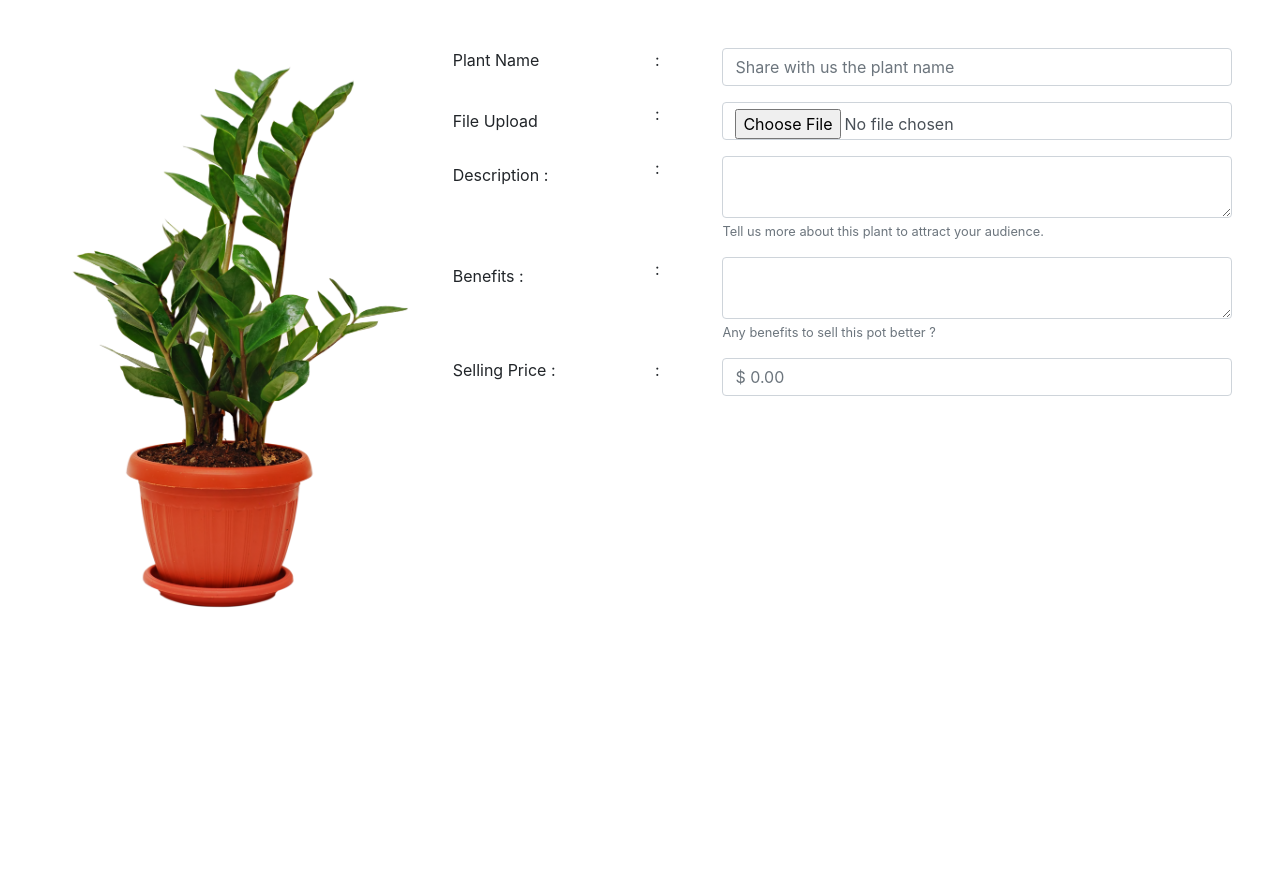
After one commit to tattoochan/pick_a_plant, a Flask app: page /new_plant in a window 1280 px wide. The commit adds this page. Run offline with Flask 2, Linux system fonts and the light colour scheme; some libraries are stand-ins or nearby versions.

Commit message:
complete new entry form

```diff
--- a/app.py
+++ b/app.py
@@ -14,11 +14,15 @@ conn = pymongo.MongoClient(MONGO_URI)
 # set 'data' to be the name to represent the database link
 data = conn[DATABASE_NAME][COLLECTION_NAME]
 
-
-@app.route('/') # map the root route to the index function
+''' map the root route to the index function '''
+@app.route('/')
 def index():
     result = data.find({})
     return render_template ("index.html" , data = result)
+
+@app.route('/new_plant')
+def new_plant():
+    return render_template ("new_plant.html")
 
 
 # "magic code" -- boilerplate
--- a/static/css/style.css
+++ b/static/css/style.css
@@ -1,3 +1,3 @@
 body {
-    background-color: red;
+
 }
--- a/templates/index.html
+++ b/templates/index.html
@@ -1,8 +1,12 @@
 {% extends 'base.html' %}
 {% block page_title %}Hello, world!{% endblock %}
 {% block content %}
+<main>
     <h1>Hello, Extended world!</h1>
+    <a class="nav-link" href="{{ url_for('new_plant') }}">Submit a recipe</a>
+
     {% for d in data %}
         {{ d.plant_name }}
     {% endfor %}
+</main>
 {% endblock %}
--- /dev/null
+++ b/templates/new_plant.html
@@ -0,0 +1,68 @@
+{% extends 'base.html' %}
+{% block page_title %}Hello, world!{% endblock %}
+{% block content %}
+<section class='container-fluid p-5'>
+    <div class="row">
+        <div class="col-4" style="height:100vh; width:100%;">
+            <img src="static/images/money_plant.png" style="height : auto; width:100%;"/>
+
+
+        </div>
+        <div class="col-8">
+            <form method='POST' enctype='multipart/form-data'>
+
+                <!--New plant name-->
+                <div class="form-group row">
+                    <label for="plant_name" class="col-sm-3 ">Plant Name</label>
+                    <div class="col-1">:</div>
+                    <div class="col-sm-8">
+                        <input type="text" class="form-control" id="plant_name" name="plant_name" placeholder="Share with us the plant name">
+                    </div>
+                </div>
+
+                <!--Plant picture-->
+                <div class="form-group row">
+                    <label for='plant_image' class="col-sm-3 col-form-label">File Upload</label>
+                    <div class="col-1">:</div>
+                    <div class="col-sm-8">
+                        <input type='file' class="form-control" id="plant_image" name='plant_image' />
+                    </div>
+                </div>
+
+                <!--Plant info-->
+                <div class="form-group row">
+                    <label for="plant_info" class="col-sm-3 col-form-label">Description : </label>
+                    <div class="col-1">:</div>
+                    <div class="col-sm-8">
+                        <textarea class="form-control" id="plant_info" name='plant_info'></textarea>
+                        <small class="form-text text-muted">
+                          Tell us more about this plant to attract your audience.
+                        </small>
+                    </div>
+                </div>
+
+                <!--Benefits of plant-->
+                <div class="form-group row">
+                    <label for="plant_benefits" class="col-sm-3 col-form-label">Benefits : </label>
+                    <div class="col-1">:</div>
+                    <div class="col-sm-8">
+                        <textarea class="form-control" id="plant_benefits" name='plant_benefits'></textarea>
+                        <small class="form-text text-muted">
+                          Any benefits to sell this pot better ?
+                        </small>
+                    </div>
+                </div>
+
+                <!--Price of plant-->
+                <div class="form-group row">
+                    <label for="plant_price" class="col-sm-3 ">Selling Price :</label>
+                    <div class="col-1">:</div>
+                    <div class="col-sm-8">
+                        <input type="text" class="form-control" id="plant_price" name="plant_price" placeholder="$ 0.00 ">
+                    </div>
+                </div>
+
+        </div>
+    </div>
+</section>
+{% endblock %}
```
Also changed, not shown: static/images/background_plants.jpg (added), static/images/money_plant.png (added).
